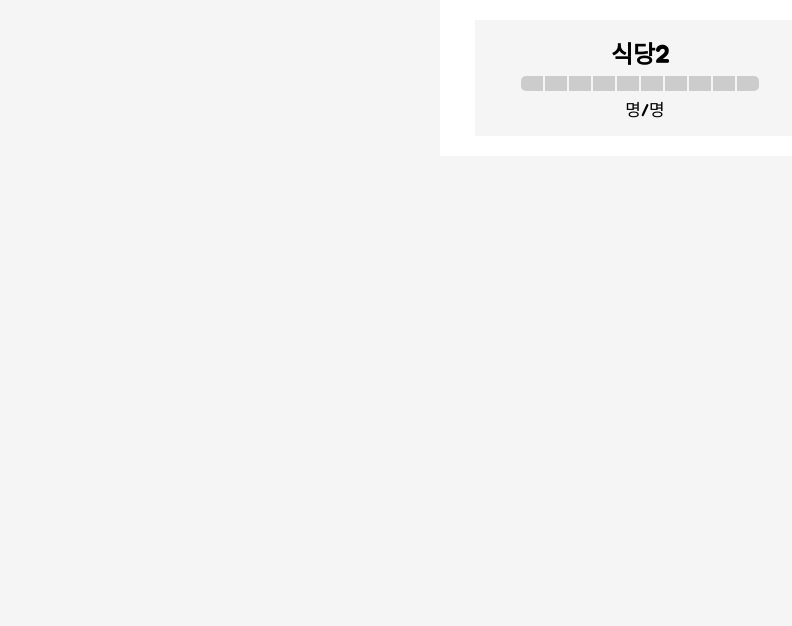
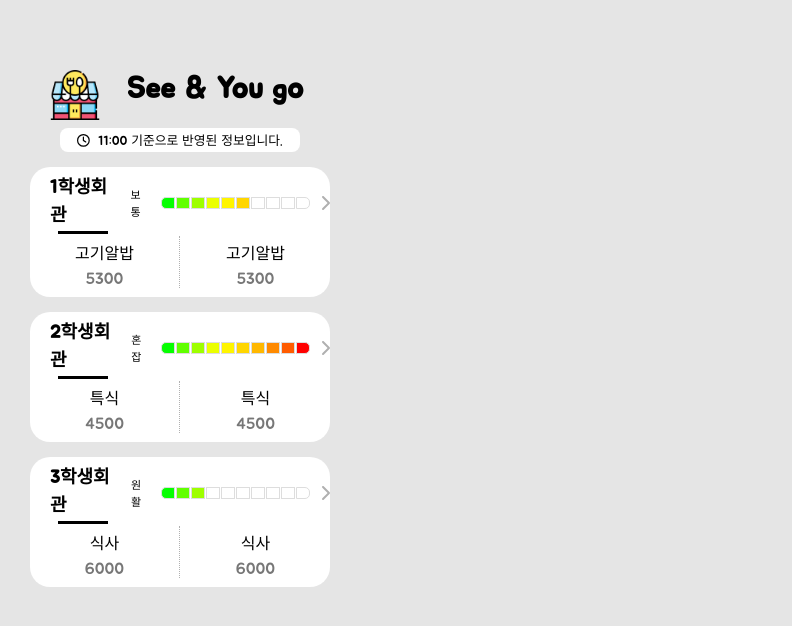
Before and after one commit to shxnzxxn/SeeAndYouGo, a React (Create React App) app in the folder frontend/: page / in a window 1280 px wide. Shown: the top 626 px of the page, without its empty margins (0-792 px from the left). Built offline with nearby package versions, Linux system fonts and the light colour scheme; no server answers.

Commit message:
FE 1페이지 구현

```diff
--- a/frontend/src/App.css
+++ b/frontend/src/App.css
@@ -1,11 +1,19 @@
 @import url('https://fonts.googleapis.com/css2?family=Jua&display=swap');
 * {font-family: 'Jua', sans-serif;}
 
+/* 기본 body 세팅
+  width는 총 360px (좌우 padding 고려)
+  padding top은 50px
+  padding 좌우는 30px씩
+  배경색은 회색 #e5e5e5
+*/
 body {
   display: flex;
   align-items: center;
   justify-content: center;
-  background-color: #f5f5f5;
+  background-color: #E5E5E5;
+  width: 300px;
+  padding: 50px 30px 0 30px;
 }
 
 .App {
--- a/frontend/src/App.js
+++ b/frontend/src/App.js
@@ -1,20 +1,18 @@
 import './App.css';
-import Box from './components/Box';
+import React from 'react'
+import Header from './components/Header';
+import UpdateLog from './components/UpdateLog';
+import Cafeteria from './components/Cafeteria';
 
 function App() {
-  const array = [];
-
-  // for(let i = 0; i < 5; i++) {
-  //     array.push(<Box idx={i + 1} />);
-  // }
-
   return (
-    <div className="App">
-      <Box idx={2} />
-      {/* {array.map((item) => {
-          return item;
-      })} */}
-    </div>
+    <>
+      <Header />
+      <UpdateLog updateTime={"11:00"}/>
+      <Cafeteria cafeteriaName={"1학생회관"} menu={"고기알밥"} price={"5300"} value={63}/>
+      <Cafeteria cafeteriaName={"2학생회관"} menu={"특식"} price={"4500"} value={97}/>
+      <Cafeteria cafeteriaName={"3학생회관"} menu={"식사"} price={"6000"} value={30}/>
+    </>
   );
 }
 
--- a/frontend/src/components/Box.js
+++ b/frontend/src/components/Box.js
@@ -6,7 +6,7 @@ import { useEffect, useState } from 'react';
 const BoxDiv = styled.div`
     width: 330px;
     background-color: #f5f5f5;
-    border-raxdius: 10px;
+    border-radius: 10px;
     padding: 10px 0;
     margin-bottom: 20px;
 
--- /dev/null
+++ b/frontend/src/components/Cafeteria.js
@@ -0,0 +1,109 @@
+import styled from "@emotion/styled";
+import React from "react";
+import { faChevronRight } from "@fortawesome/free-solid-svg-icons";
+import { FontAwesomeIcon } from "@fortawesome/react-fontawesome";
+import MyProgress from "./MyProgress";
+
+const CafeteriaContainer = styled.div`
+	width: 100%;
+	height: 130px;
+	margin-top: 15px;
+	background-color: white;
+	border-radius: 20px;
+`;
+
+// 1번째 Row (식당 이름, 상태와 혼잡도 게이지 표시)
+const FirstRow = styled.div`
+	display: flex;
+	align-items: center;
+	padding-top: 10px;
+	height: 40%;
+`;
+
+// 식당 이름 표시
+const CafeteriaName = styled.h2`
+	font-size: 18px;
+	margin-left: 20px;
+
+	::after {
+		content: "";
+		display: block;
+		width: 50px;
+		border-bottom: 3px solid #000000;
+		margin: 3px 0 0 8px;
+	}
+`;
+
+// 혼잡도 상태 표시
+const StatusString = styled.label`
+	margin-left: 10px;
+	font-size: 11px;
+`;
+
+const NowStatus = ({ value }) => {
+	if (value < 33) {
+		return <StatusString>원활</StatusString>;
+	} else if (value < 66) {
+		return <StatusString>보통</StatusString>;
+	} else {
+		return <StatusString>혼잡</StatusString>;
+	}
+};
+
+// 2번째 Row (메뉴 이름과 가격 정보)
+const SecondRow = styled.div`
+	display: flex;
+	justify-content: center;
+	align-items: center;
+	text-align: center;
+	height: 50%;
+`;
+
+// Row 2번째에서의 메뉴 이름과 가격
+const MenuItem = ({ menuName, priceValue }) => {
+	return (
+		<div style={{ margin: "auto", justifyContent: "center" }}>
+			<p style={{ marginTop: 5, marginBottom: 5 }}>{menuName}</p>
+			<label
+				style={{
+					color: "#777777",
+					marginTop: 5,
+					marginBottom: 5,
+				}}
+			>
+				{priceValue}
+			</label>
+		</div>
+	);
+};
+
+// Row 2번째에서의 중간 세로 선
+const VerticalLine = styled.div`
+	width: 1px;
+	height: 80%;
+	border-left: 1.5px dotted #b0b0b0;
+	content: "";
+`;
+
+const Cafeteria = ({ cafeteriaName, menu, price, value, ...props }) => {
+	return (
+		<CafeteriaContainer>
+			<FirstRow>
+				<CafeteriaName>{cafeteriaName}</CafeteriaName>
+				<NowStatus value={value} />
+				<MyProgress value={value} />
+				<FontAwesomeIcon
+					icon={faChevronRight}
+					style={{ color: "#b0b0b0", marginLeft: 10 }}
+				/>
+			</FirstRow>
+			<SecondRow>
+				<MenuItem menuName={menu} priceValue={price} />
+				<VerticalLine />
+				<MenuItem menuName={menu} priceValue={price} />
+			</SecondRow>
+		</CafeteriaContainer>
+	);
+};
+
+export default Cafeteria;
--- /dev/null
+++ b/frontend/src/components/Header.js
@@ -0,0 +1,37 @@
+import styled from "@emotion/styled";
+
+// 이미지 크기 조절
+const Logo = styled.img`
+	width: 50px;
+	height: 50px;
+	float: left;
+	margin-left: 20px;
+`;
+
+// 타이틀
+const Title = styled.h1`
+	width: 300px;
+	font-size: 30px;
+`;
+
+const Header = () => {
+	return (
+		<div style={{ textAlign: "center" }}>
+			<Logo src={"/assets/images/restaurant.png"} alt="Logo" />
+			<Title>See & You go</Title>
+		</div>
+	);
+};
+
+export default Header;
+
+// 로고
+// ${process.env.PUBLIC_URL}/assets/images/restaurant.png 추후에 이렇게 사용될 수도 ?
+// const Logo = () => {
+// 	return (
+// 		<Image
+// 			src={'/assets/images/restaurant.png'}
+// 			alt="Logo"
+// 		/>
+// 	);
+// };
--- /dev/null
+++ b/frontend/src/components/MyProgress.js
@@ -0,0 +1,56 @@
+import styled from "@emotion/styled";
+
+// 혼잡도 게이지 표시
+const ColorContainer = styled.div`
+	display: flex;
+	flex-direction: row; // 가로로 나열
+	align-items: center; // 세로 중앙 정렬
+	margin-left: 10px;
+`;
+
+const ColoredDiv = ({ disabledColor, color, index }) => {
+	const divStyle = {
+		backgroundColor: disabledColor ? "#ffffff" : color,
+		width: "12px",
+		height: "10px",
+		margin: "0.5px",
+		border: "1px solid #dddddd",
+		borderTopLeftRadius: index === 0 ? "5px" : "none",
+		borderBottomLeftRadius: index === 0 ? "5px" : "none",
+		borderTopRightRadius: index === 9 ? "5px" : "none",
+		borderBottomRightRadius: index === 9 ? "5px" : "none",
+	};
+
+	return <div style={divStyle}></div>;
+};
+
+// 투명도 100% 정도 적용한 색상들
+const colors = [
+	"#05FF00",
+	"#61FF00",
+	"#9EFF00",
+	"#EBFF00",
+	"#FFF500",
+	"#FFD600",
+	"#FFB800",
+	"#FF8A00",
+	"#FF5C00",
+	"#FF0000",
+];
+
+const MyProgress = ({ value }) => {
+	return (
+		<ColorContainer>
+			{colors.map((color, index) => (
+				<ColoredDiv
+					key={index}
+					disabledColor={Math.round(value / 10) < index + 1}
+					color={color}
+					index={index}
+				/>
+			))}
+		</ColorContainer>
+	);
+};
+
+export default MyProgress;
--- /dev/null
+++ b/frontend/src/components/UpdateLog.js
@@ -0,0 +1,25 @@
+import styled from "@emotion/styled";
+import { faClock } from "@fortawesome/free-regular-svg-icons";
+import { FontAwesomeIcon } from "@fortawesome/react-fontawesome";
+
+const UpdateLogContainer = styled.div`
+	text-align: center;
+	font-size: 0.8rem;
+	background-color: white;
+	border-radius: 0.5rem;
+	margin: 0 30px;
+	padding: 2px;
+`;
+
+const UpdateLog = ({ updateTime }) => {
+	return (
+		<UpdateLogContainer>
+			<FontAwesomeIcon icon={faClock} />
+			<label style={{ marginLeft: "0.5rem" }}>
+				{updateTime} 기준으로 반영된 정보입니다.
+			</label>
+		</UpdateLogContainer>
+	);
+};
+
+export default UpdateLog;
```
Also changed, not shown: frontend/public/assets/images/restaurant.png (added).
